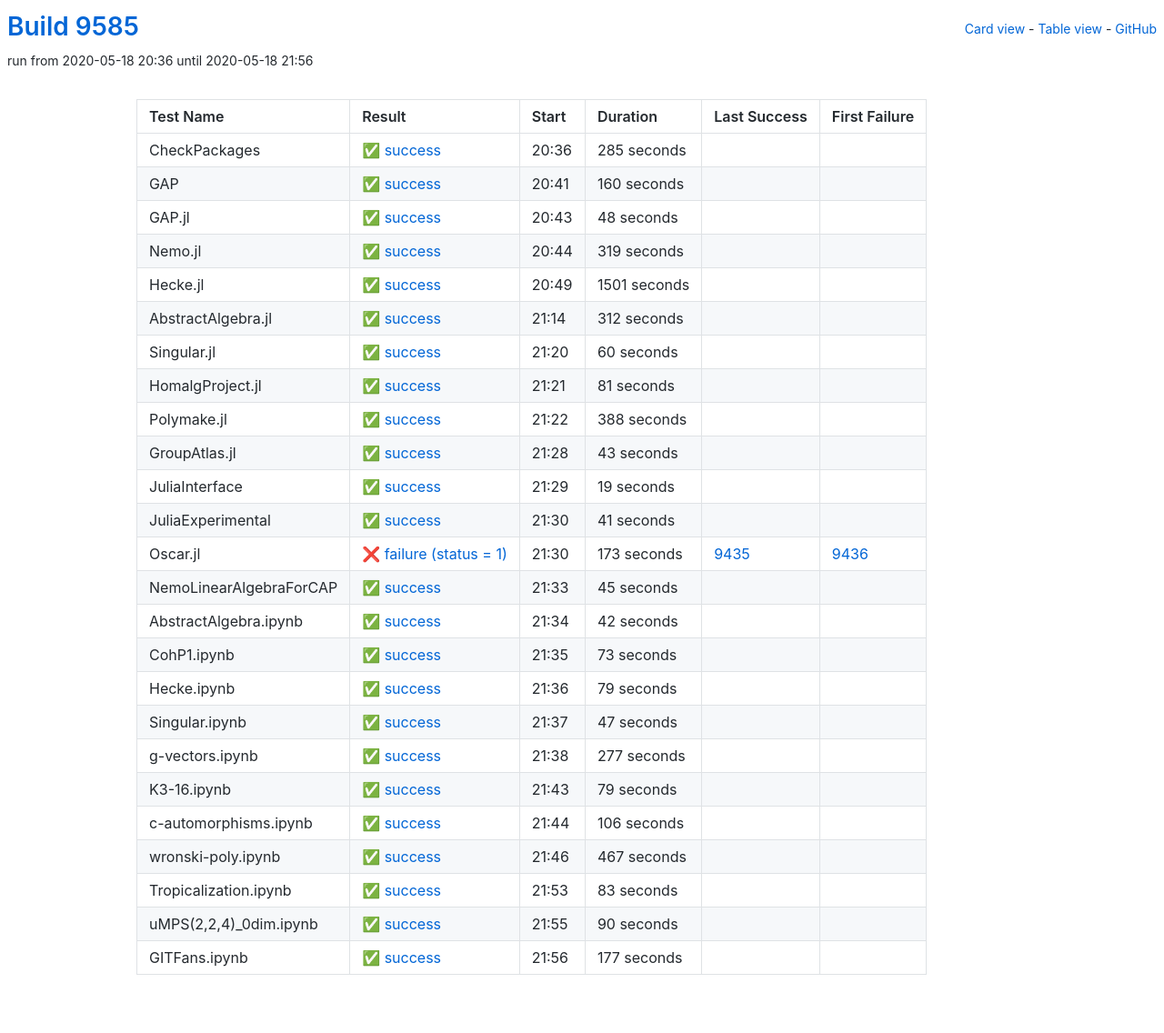
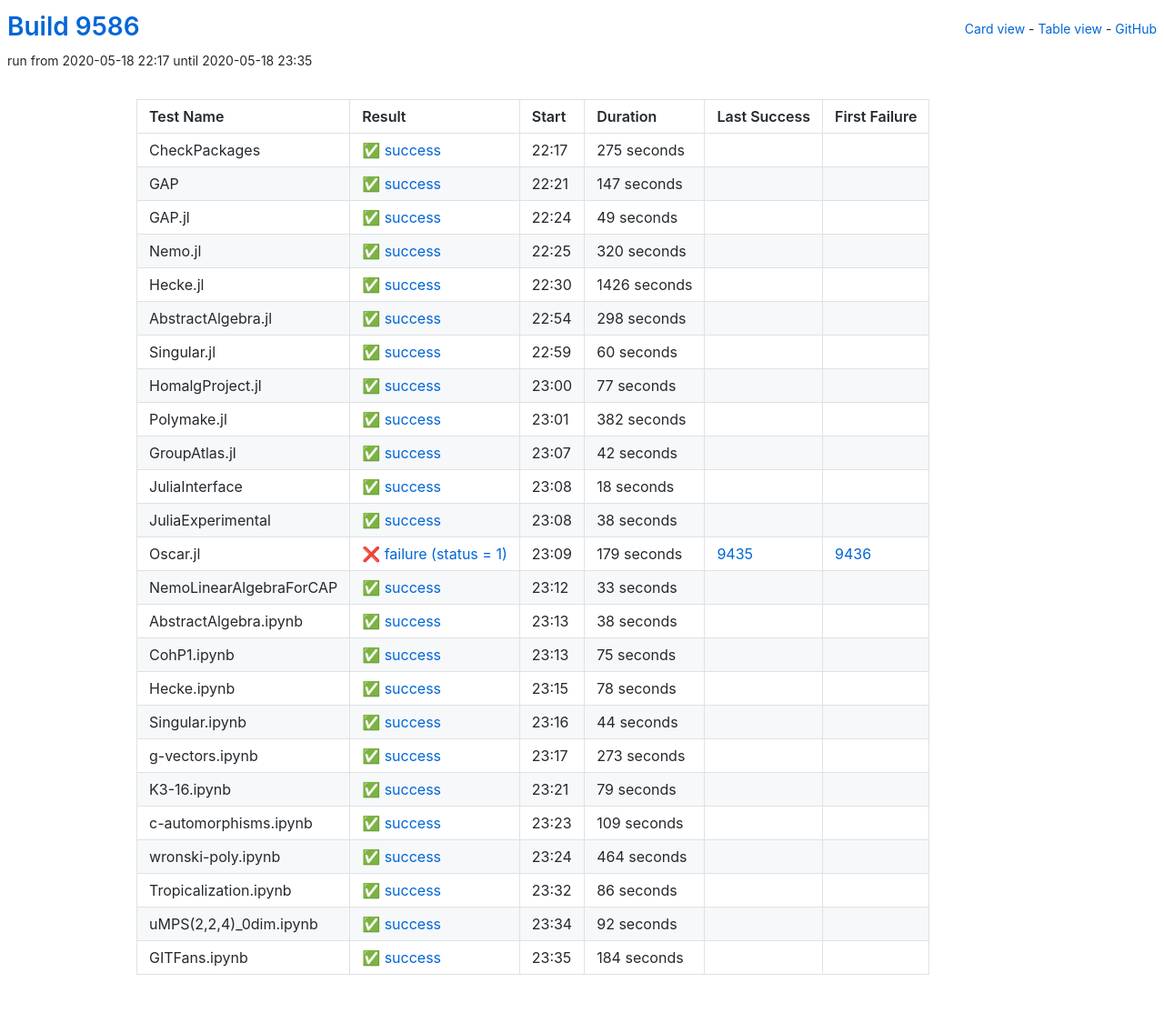
Before and after one commit to oscar-system/oscar-ci-status, a Jekyll site: the page built from table.html, in a window 1280 px wide. Shown: the whole page at 91% size. Built offline with Jekyll 4.4.1, drawn with Linux system fonts in a browser that asks for light colours.

Commit message:
Build 9586

```diff
--- a/_data/ci.yml
+++ b/_data/ci.yml
@@ -1,77 +1,77 @@
-build: 9585
-build_url: https://oscarci.mathematik.uni-kl.de/job/oscar/9585/
+build: 9586
+build_url: https://oscarci.mathematik.uni-kl.de/job/oscar/9586/
 job: oscar
 tests:
-- duration: 285
+- duration: 275
   exitcode: 0
   first_failure: false
   first_failure_url: null
   id: checkpackages
   last_success: false
   last_success_url: null
-  log: https://oscarci.mathematik.uni-kl.de/job/oscar/9585/artifact/logs/build-9585/CheckPackages.log
+  log: https://oscarci.mathematik.uni-kl.de/job/oscar/9586/artifact/logs/build-9586/CheckPackages.log
   name: CheckPackages
-  start: 2020-05-18 20:36
+  start: 2020-05-18 22:17
   status: success
   success: true
-- duration: 160
+- duration: 147
   exitcode: 0
   first_failure: false
   first_failure_url: null
   id: gap
   last_success: false
   last_success_url: null
-  log: https://oscarci.mathematik.uni-kl.de/job/oscar/9585/artifact/logs/build-9585/GAP.log
+  log: https://oscarci.mathematik.uni-kl.de/job/oscar/9586/artifact/logs/build-9586/GAP.log
   name: GAP
-  start: 2020-05-18 20:41
+  start: 2020-05-18 22:21
   status: success
   success: true
-- duration: 48
+- duration: 49
   exitcode: 0
   first_failure: false
   first_failure_url: null
   id: gap-jl
   last_success: false
   last_success_url: null
-  log: https://oscarci.mathematik.uni-kl.de/job/oscar/9585/artifact/logs/build-9585/GAP.jl.log
+  log: https://oscarci.mathematik.uni-kl.de/job/oscar/9586/artifact/logs/build-9586/GAP.jl.log
   name: GAP.jl
-  start: 2020-05-18 20:43
+  start: 2020-05-18 22:24
   status: success
   success: true
-- duration: 319
+- duration: 320
   exitcode: 0
   first_failure: false
   first_failure_url: null
   id: nemo-jl
   last_success: false
   last_success_url: null
-  log: https://oscarci.mathematik.uni-kl.de/job/oscar/9585/artifact/logs/build-9585/Nemo.jl.log
+  log: https://oscarci.mathematik.uni-kl.de/job/oscar/9586/artifact/logs/build-9586/Nemo.jl.log
   name: Nemo.jl
-  start: 2020-05-18 20:44
+  start: 2020-05-18 22:25
   status: success
   success: true
-- duration: 1501
+- duration: 1426
   exitcode: 0
   first_failure: false
   first_failure_url: null
   id: hecke-jl
   last_success: false
   last_success_url: null
-  log: https://oscarci.mathematik.uni-kl.de/job/oscar/9585/artifact/logs/build-9585/Hecke.jl.log
+  log: https://oscarci.mathematik.uni-kl.de/job/oscar/9586/artifact/logs/build-9586/Hecke.jl.log
   name: Hecke.jl
-  start: 2020-05-18 20:49
+  start: 2020-05-18 22:30
   status: success
   success: true
-- duration: 312
+- duration: 298
   exitcode: 0
   first_failure: false
   first_failure_url: null
   id: abstractalgebra-jl
   last_success: false
   last_success_url: null
-  log: https://oscarci.mathematik.uni-kl.de/job/oscar/9585/artifact/logs/build-9585/AbstractAlgebra.jl.log
+  log: https://oscarci.mathematik.uni-kl.de/job/oscar/9586/artifact/logs/build-9586/AbstractAlgebra.jl.log
   name: AbstractAlgebra.jl
-  start: 2020-05-18 21:14
+  start: 2020-05-18 22:54
   status: success
   success: true
 - duration: 60
@@ -81,153 +81,153 @@ tests:
   id: singular-jl
   last_success: false
   last_success_url: null
-  log: https://oscarci.mathematik.uni-kl.de/job/oscar/9585/artifact/logs/build-9585/Singular.jl.log
+  log: https://oscarci.mathematik.uni-kl.de/job/oscar/9586/artifact/logs/build-9586/Singular.jl.log
   name: Singular.jl
-  start: 2020-05-18 21:20
+  start: 2020-05-18 22:59
   status: success
   success: true
-- duration: 81
+- duration: 77
   exitcode: 0
   first_failure: false
   first_failure_url: null
   id: homalgproject-jl
   last_success: false
   last_success_url: null
-  log: https://oscarci.mathematik.uni-kl.de/job/oscar/9585/artifact/logs/build-9585/HomalgProject.jl.log
+  log: https://oscarci.mathematik.uni-kl.de/job/oscar/9586/artifact/logs/build-9586/HomalgProject.jl.log
   name: HomalgProject.jl
-  start: 2020-05-18 21:21
+  start: 2020-05-18 23:00
   status: success
   success: true
-- duration: 388
+- duration: 382
   exitcode: 0
   first_failure: false
   first_failure_url: null
   id: polymake-jl
   last_success: false
   last_success_url: null
-  log: https://oscarci.mathematik.uni-kl.de/job/oscar/9585/artifact/logs/build-9585/Polymake.jl.log
+  log: https://oscarci.mathematik.uni-kl.de/job/oscar/9586/artifact/logs/build-9586/Polymake.jl.log
   name: Polymake.jl
-  start: 2020-05-18 21:22
+  start: 2020-05-18 23:01
   status: success
   success: true
-- duration: 43
+- duration: 42
   exitcode: 0
   first_failure: false
   first_failure_url: null
   id: groupatlas-jl
   last_success: false
   last_success_url: null
-  log: https://oscarci.mathematik.uni-kl.de/job/oscar/9585/artifact/logs/build-9585/GroupAtlas.jl.log
+  log: https://oscarci.mathematik.uni-kl.de/job/oscar/9586/artifact/logs/build-9586/GroupAtlas.jl.log
   name: GroupAtlas.jl
-  start: 2020-05-18 21:28
+  start: 2020-05-18 23:07
   status: success
   success: true
-- duration: 19
+- duration: 18
   exitcode: 0
   first_failure: false
   first_failure_url: null
   id: juliainterface
   last_success: false
   last_success_url: null
-  log: https://oscarci.mathematik.uni-kl.de/job/oscar/9585/artifact/logs/build-9585/JuliaInterface.log
+  log: https://oscarci.mathematik.uni-kl.de/job/oscar/9586/artifact/logs/build-9586/JuliaInterface.log
   name: JuliaInterface
-  start: 2020-05-18 21:29
+  start: 2020-05-18 23:08
   status: success
   success: true
-- duration: 41
+- duration: 38
   exitcode: 0
   first_failure: false
   first_failure_url: null
   id: juliaexperimental
   last_success: false
   last_success_url: null
-  log: https://oscarci.mathematik.uni-kl.de/job/oscar/9585/artifact/logs/build-9585/JuliaExperimental.log
+  log: https://oscarci.mathematik.uni-kl.de/job/oscar/9586/artifact/logs/build-9586/JuliaExperimental.log
   name: JuliaExperimental
-  start: 2020-05-18 21:30
+  start: 2020-05-18 23:08
   status: success
   success: true
-- duration: 173
+- duration: 179
   exitcode: 1
   first_failure: 9436
   first_failure_url: https://oscarci.mathematik.uni-kl.de/job/oscar/9436/
   id: oscar-jl
   last_success: 9435
   last_success_url: https://oscarci.mathematik.uni-kl.de/job/oscar/9435/
-  log: https://oscarci.mathematik.uni-kl.de/job/oscar/9585/artifact/logs/build-9585/Oscar.jl.log
+  log: https://oscarci.mathematik.uni-kl.de/job/oscar/9586/artifact/logs/build-9586/Oscar.jl.log
   name: Oscar.jl
-  start: 2020-05-18 21:30
+  start: 2020-05-18 23:09
   status: failure
   success: false
-- duration: 45
+- duration: 33
   exitcode: 0
   first_failure: false
   first_failure_url: null
   id: nemolinearalgebraforcap
   last_success: false
   last_success_url: null
-  log: https://oscarci.mathematik.uni-kl.de/job/oscar/9585/artifact/logs/build-9585/NemoLinearAlgebraForCAP.log
+  log: https://oscarci.mathematik.uni-kl.de/job/oscar/9586/artifact/logs/build-9586/NemoLinearAlgebraForCAP.log
   name: NemoLinearAlgebraForCAP
-  start: 2020-05-18 21:33
+  start: 2020-05-18 23:12
   status: success
   success: true
-- duration: 42
+- duration: 38
   exitcode: 0
   first_failure: false
   first_failure_url: null
   id: abstractalgebra-ipynb
   last_success: false
   last_success_url: null
-  log: https://oscarci.mathematik.uni-kl.de/job/oscar/9585/artifact/logs/build-9585/AbstractAlgebra.ipynb.log
+  log: https://oscarci.mathematik.uni-kl.de/job/oscar/9586/artifact/logs/build-9586/AbstractAlgebra.ipynb.log
   name: AbstractAlgebra.ipynb
-  start: 2020-05-18 21:34
+  start: 2020-05-18 23:13
   status: success
   success: true
-- duration: 73
+- duration: 75
   exitcode: 0
   first_failure: false
   first_failure_url: null
   id: cohp1-ipynb
   last_success: false
   last_success_url: null
-  log: https://oscarci.mathematik.uni-kl.de/job/oscar/9585/artifact/logs/build-9585/CohP1.ipynb.log
+  log: https://oscarci.mathematik.uni-kl.de/job/oscar/9586/artifact/logs/build-9586/CohP1.ipynb.log
   name: CohP1.ipynb
-  start: 2020-05-18 21:35
+  start: 2020-05-18 23:13
   status: success
   success: true
-- duration: 79
+- duration: 78
   exitcode: 0
   first_failure: false
   first_failure_url: null
   id: hecke-ipynb
   last_success: false
   last_success_url: null
-  log: https://oscarci.mathematik.uni-kl.de/job/oscar/9585/artifact/logs/build-9585/Hecke.ipynb.log
+  log: https://oscarci.mathematik.uni-kl.de/job/oscar/9586/artifact/logs/build-9586/Hecke.ipynb.log
   name: Hecke.ipynb
-  start: 2020-05-18 21:36
+  start: 2020-05-18 23:15
   status: success
   success: true
-- duration: 47
+- duration: 44
   exitcode: 0
   first_failure: false
   first_failure_url: null
   id: singular-ipynb
   last_success: false
   last_success_url: null
-  log: https://oscarci.mathematik.uni-kl.de/job/oscar/9585/artifact/logs/build-9585/Singular.ipynb.log
+  log: https://oscarci.mathematik.uni-kl.de/job/oscar/9586/artifact/logs/build-9586/Singular.ipynb.log
   name: Singular.ipynb
-  start: 2020-05-18 21:37
+  start: 2020-05-18 23:16
   status: success
   success: true
-- duration: 277
+- duration: 273
   exitcode: 0
   first_failure: false
   first_failure_url: null
   id: g-vectors-ipynb
   last_success: false
   last_success_url: null
-  log: https://oscarci.mathematik.uni-kl.de/job/oscar/9585/artifact/logs/build-9585/g-vectors.ipynb.log
+  log: https://oscarci.mathematik.uni-kl.de/job/oscar/9586/artifact/logs/build-9586/g-vectors.ipynb.log
   name: g-vectors.ipynb
-  start: 2020-05-18 21:38
+  start: 2020-05-18 23:17
   status: success
   success: true
 - duration: 79
@@ -237,68 +237,68 @@ tests:
   id: k3-16-ipynb
   last_success: false
   last_success_url: null
-  log: https://oscarci.mathematik.uni-kl.de/job/oscar/9585/artifact/logs/build-9585/K3-16.ipynb.log
+  log: https://oscarci.mathematik.uni-kl.de/job/oscar/9586/artifact/logs/build-9586/K3-16.ipynb.log
   name: K3-16.ipynb
-  start: 2020-05-18 21:43
+  start: 2020-05-18 23:21
   status: success
   success: true
-- duration: 106
+- duration: 109
   exitcode: 0
   first_failure: false
   first_failure_url: null
   id: c-automorphisms-ipynb
   last_success: false
   last_success_url: null
-  log: https://oscarci.mathematik.uni-kl.de/job/oscar/9585/artifact/logs/build-9585/c-automorphisms.ipynb.log
+  log: https://oscarci.mathematik.uni-kl.de/job/oscar/9586/artifact/logs/build-9586/c-automorphisms.ipynb.log
   name: c-automorphisms.ipynb
-  start: 2020-05-18 21:44
+  start: 2020-05-18 23:23
   status: success
   success: true
-- duration: 467
+- duration: 464
   exitcode: 0
   first_failure: false
   first_failure_url: null
   id: wronski-poly-ipynb
   last_success: false
   last_success_url: null
-  log: https://oscarci.mathematik.uni-kl.de/job/oscar/9585/artifact/logs/build-9585/wronski-poly.ipynb.log
+  log: https://oscarci.mathematik.uni-kl.de/job/oscar/9586/artifact/logs/build-9586/wronski-poly.ipynb.log
   name: wronski-poly.ipynb
-  start: 2020-05-18 21:46
+  start: 2020-05-18 23:24
   status: success
   success: true
-- duration: 83
+- duration: 86
   exitcode: 0
   first_failure: false
   first_failure_url: null
   id: tropicalization-ipynb
   last_success: false
   last_success_url: null
-  log: https://oscarci.mathematik.uni-kl.de/job/oscar/9585/artifact/logs/build-9585/Tropicalization.ipynb.log
+  log: https://oscarci.mathematik.uni-kl.de/job/oscar/9586/artifact/logs/build-9586/Tropicalization.ipynb.log
   name: Tropicalization.ipynb
-  start: 2020-05-18 21:53
+  start: 2020-05-18 23:32
   status: success
   success: true
-- duration: 90
+- duration: 92
   exitcode: 0
   first_failure: false
   first_failure_url: null
   id: umps-2-2-4-0dim-ipynb
   last_success: false
   last_success_url: null
-  log: https://oscarci.mathematik.uni-kl.de/job/oscar/9585/artifact/logs/build-9585/uMPS-2-2-4-_0dim.ipynb.log
+  log: https://oscarci.mathematik.uni-kl.de/job/oscar/9586/artifact/logs/build-9586/uMPS-2-2-4-_0dim.ipynb.log
   name: uMPS(2,2,4)_0dim.ipynb
-  start: 2020-05-18 21:55
+  start: 2020-05-18 23:34
   status: success
   success: true
-- duration: 177
+- duration: 184
   exitcode: 0
   first_failure: false
   first_failure_url: null
   id: gitfans-ipynb
   last_success: false
   last_success_url: null
-  log: https://oscarci.mathematik.uni-kl.de/job/oscar/9585/artifact/logs/build-9585/GITFans.ipynb.log
+  log: https://oscarci.mathematik.uni-kl.de/job/oscar/9586/artifact/logs/build-9586/GITFans.ipynb.log
   name: GITFans.ipynb
-  start: 2020-05-18 21:56
+  start: 2020-05-18 23:35
   status: success
   success: true
```
Also changed, not shown: README.md.
